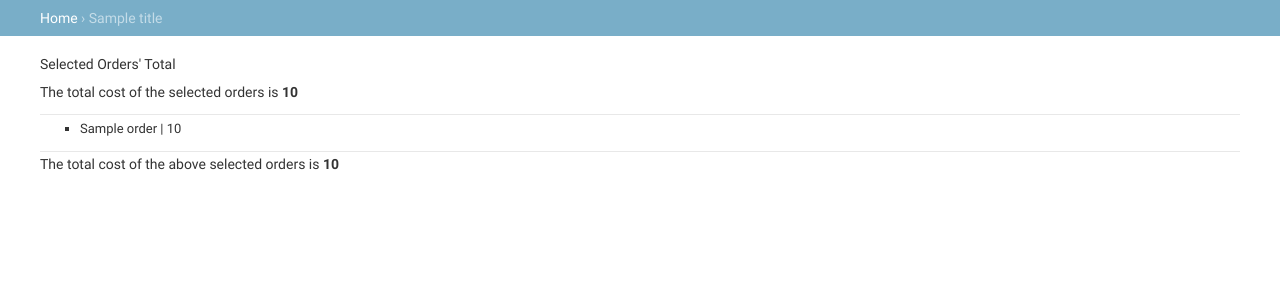
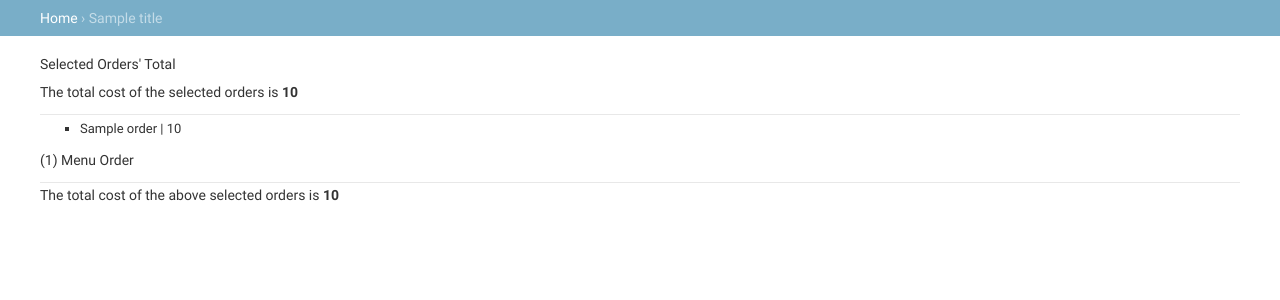
Before and after one commit to PollTalk/menu-orders, a Django app: template menu_orders/templates/admin/orders_total.html in a window 1280 px wide. Shown: the part 48-348 px from the top of the page. Run offline with Django 3.2, Linux system fonts and the light colour scheme; the template is opened without the code that fills it: most values are stand-ins (such as "Sample title", 1, 10 or a date in 2020); parts of the project's set-up code (start-up, migrations or seed data) failed here and were passed over.

```diff
--- a/menu_orders/templates/admin/orders_total.html
+++ b/menu_orders/templates/admin/orders_total.html
@@ -23,6 +23,13 @@
 	        <li>{{ order }} | {{order.cost_of_order |intcomma}}</li>
 	    {% endfor %}
 	    </ul>
+	    <p>
+	    	{% if selected_orders|length > 1 %}
+	    	({{selected_orders|length }}) Menu Orders
+	    	{% else %}
+	    	({{selected_orders|length }}) Menu Order
+	    	{% endif %}
+	    </p>
 		{% else %}
 		    <p>No orders were selected.</p>
 		{% endif %}
--- a/orders/admin.py
+++ b/orders/admin.py
@@ -3,11 +3,11 @@ from django.contrib.contenttypes.models import ContentType
 from django.http import HttpResponseRedirect
 from .models import Item, Order, Category, TakeOrder
 
-def export_selected_objects(modeladmin, request, queryset):
+def export_selected_objects_for_total_calculation(modeladmin, request, queryset):
 	selected = request.POST.getlist(admin.ACTION_CHECKBOX_NAME)
 	ct = ContentType.objects.get_for_model(queryset.model)
 	return HttpResponseRedirect("/export/?ct=%s&ids=%s" % (ct.pk, ",".join(selected)))
-export_selected_objects.short_description = "View the total cost of the selected orders"
+export_selected_objects_for_total_calculation.short_description = "View the total cost of the selected orders"
 
 class TakeOrderInline(admin.TabularInline):
  	model = TakeOrder
@@ -20,7 +20,7 @@ class ItemAdmin(admin.ModelAdmin):
 	list_filter = ['date_created', 'category']
 
 class OrderAdmin(admin.ModelAdmin):
-	actions = [export_selected_objects]
+	actions = [export_selected_objects_for_total_calculation]
 	inlines = (TakeOrderInline,)
 	list_display = ('ordering_time', 'cost_of_order' )
 	list_filter = ('ordering_time',)
--- a/orders/views.py
+++ b/orders/views.py
@@ -8,7 +8,7 @@ from django.contrib import messages
 from django.contrib.auth.models import User
 from django.core.urlresolvers import reverse
 from django.contrib.auth import logout, authenticate, login
-from django.contrib.auth.decorators import login_required
+from django.contrib.auth.decorators import login_required, permission_required
 from .models import Item, Category, Order, TakeOrder
 
 def index(request):
@@ -20,6 +20,8 @@ def index(request):
 
 def login_user(request):
 	if request.method == 'POST':
+		if request.user.is_authenticated():
+			return HttpResponseRedirect(reverse('orders:create_orders'))
 		user = authenticate(username=request.POST['username'], password=request.POST['password'])
 		if user is not None:
 			if user.is_active:
@@ -82,6 +84,7 @@ def _handle_submitted_data(request):
 			)
 	return take_order
 
+@permission_required('orders.change_order',login_url='/admin/')
 def view_total(request):
 	total_cost = 0
 	selected_orders = []
```
Also changed, not shown: menu_orders.db, 2 other files.
